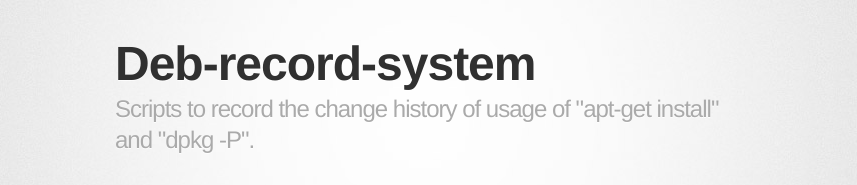
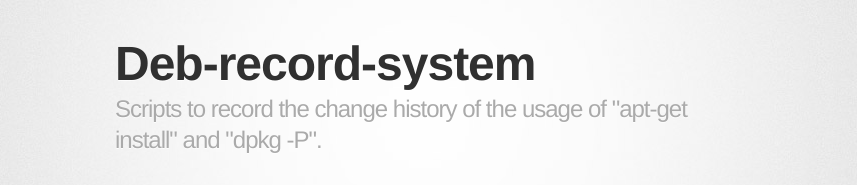
Before and after one commit to ZhenghengLi/deb-record-system, a plain HTML site: page index.html in a window 1280 px wide. Shown: the top 185 px of the page, without its empty margins (215-1072 px from the left). Drawn offline with Linux system fonts and the light colour scheme; a web font is replaced by a local one.

Commit message:
index.html modified

```diff
--- a/index.html
+++ b/index.html
@@ -19,7 +19,7 @@
 
         <header>
           <h1>Deb-record-system</h1>
-          <h2>Scripts to record the change history of usage of &quot;apt-get install&quot; and &quot;dpkg -P&quot;.</h2>
+          <h2>Scripts to record the change history of the usage of &quot;apt-get install&quot; and &quot;dpkg -P&quot;.</h2>
         </header>
 
         <section id="downloads" class="clearfix">
```
